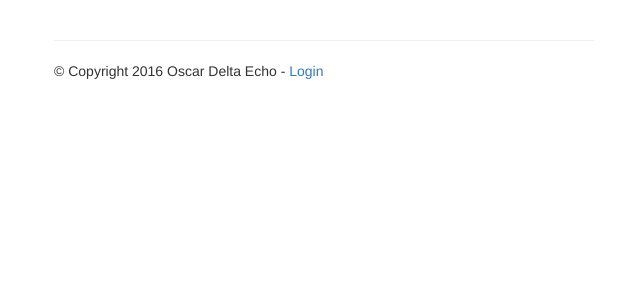
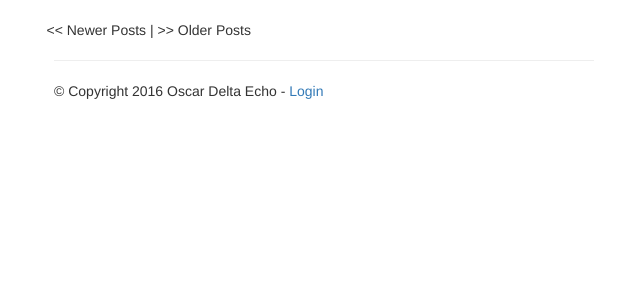
Before and after one commit to bmcguirk/flask_blog, a Python web app: template templates/blog/index.html in a window 1280 px wide. Shown: the top 300 px of the page, without its empty margins (316-956 px from the left). Run offline with Jinja, Linux system fonts and the light colour scheme; the template is opened without the code that fills it, so the values that code supplies are empty; some libraries are stand-ins or nearby versions.

Commit message:
Add updated sitehelper to display link summaries.

```diff
--- a/templates/_sitehelpers.html
+++ b/templates/_sitehelpers.html
@@ -10,3 +10,28 @@
 </div>
 
 {% endmacro %}
+
+{% macro render_list_summary(posts, context) %}
+<div class="post-list">
+    {% for post in posts.items %}
+    <div class="post-item">
+        <h4><a href="{{ url_for('article', slug=post.slug) }}">{{ post.title }}</a></h4>
+        <div class="text-muted">Posted by <a href="#">{{ post.author.fullname }}</a>
+        on {{ post.publish_date.strftime('%Y-%m-%d') }}</div>
+        in <a href="#">{{ post.category.name }}</a>.
+    </div>
+    {% endfor %}
+    <div class="post-paginate">
+        {% if posts.has_prev %}
+            <a href="{{url_for(context, page=posts.prev_num) }}">&lt;&lt; Newer Posts</a>
+            {% else %}
+            &lt;&lt; Newer Posts
+        {% endif %} |
+        {% if posts.has_next %}
+            <a href="{{url_for(context, page=posts.next_num) }}">Older Posts &gt;&gt; </a>
+        {% else %}
+            &gt;&gt; Older Posts
+        {% endif %}
+    </div>
+</div>
+{% endmacro %}
--- a/templates/blog/index.html
+++ b/templates/blog/index.html
@@ -7,17 +7,9 @@
 <div class="row">
 
     <div class="col-md-offset-3 col-md-6">
-        <h1>{{blog.name}}</h1>
-        <div class="post-list">
-            {% for post in posts %}
-            <div class="post-item">
-                <h4><a href="{{ url_for('article', slug=post.slug) }}">{{ post.title }}</a></h4>
-                <div class="text-muted">Posted by <a href="#">{{ post.author.fullname }}</a>
-                on {{ post.publish_date.strftime('%Y-%m-%d') }}</div>
-                in <a href="#">{{ post.category.name }}</a>.
-            </div>
-            {% endfor %}
-        </div>
+        <h1><a href="{{ url_for('index') }}">{{blog.name}}</a></h1>
+        {% from "_sitehelpers.html" import render_list_summary %}
+                {{ render_list_summary(posts, 'index') }}
 
     </div>
 
```
Also changed, not shown: blog/views.py (+9 -4 lines), templates/blog/admin.html (+4 -10 lines).
